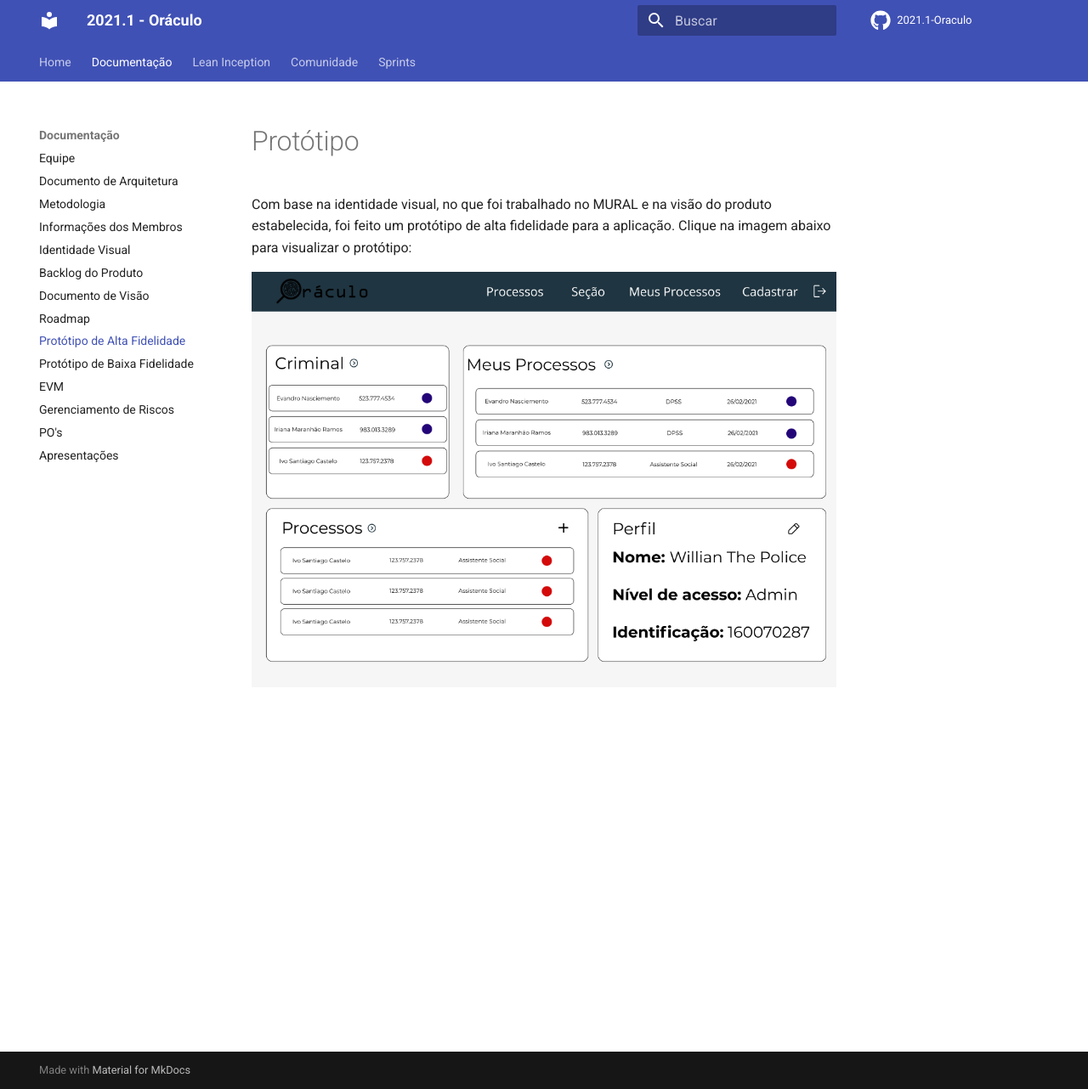
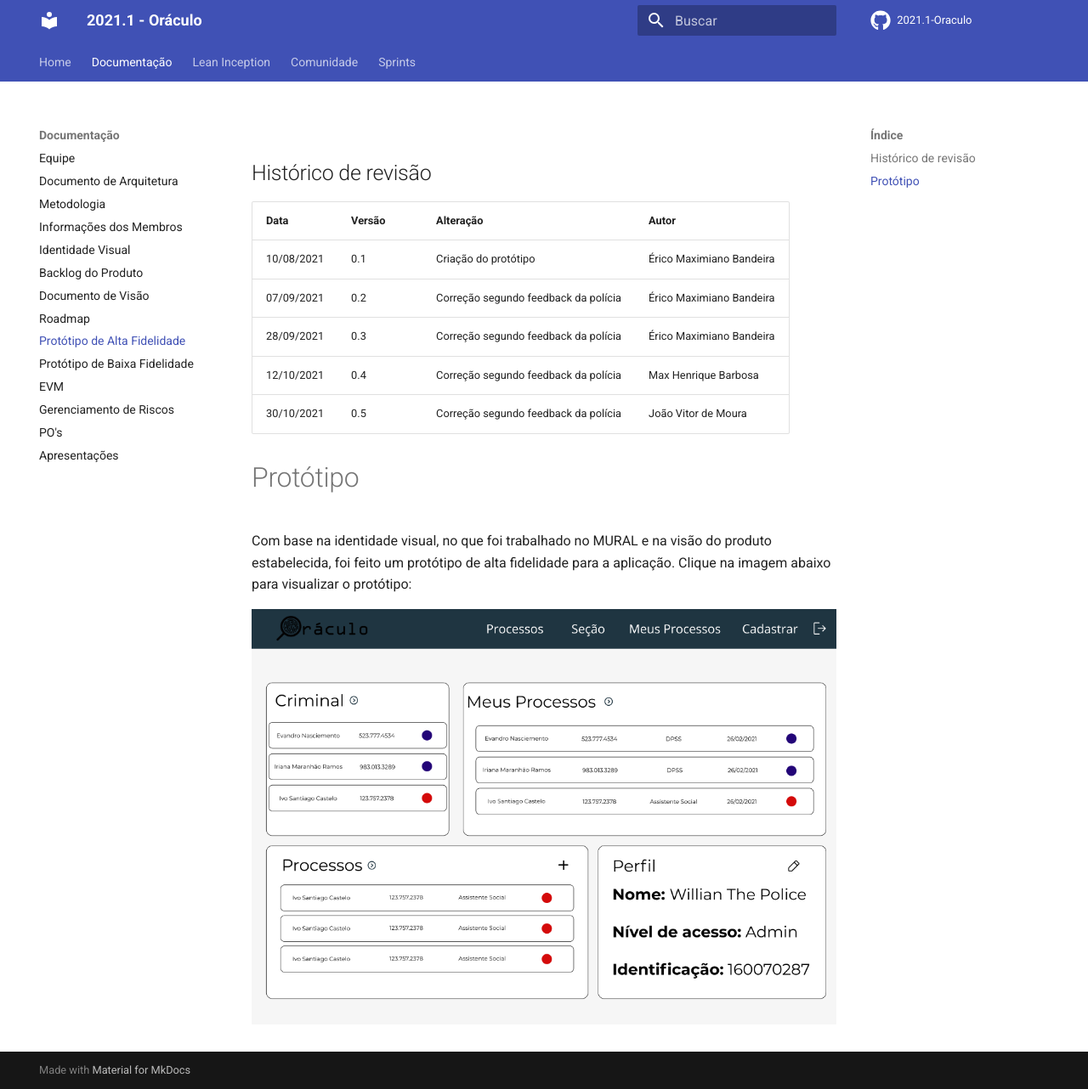
Before and after one commit to fga-eps-mds/2021.1-Oraculo, an MkDocs documentation site: the page built from docs/prototipo.md, in a window 1280 px wide and 1282 px high. Shown: the whole window at 85% size. Built offline with MkDocs 1.6.1 and Material for MkDocs 9.7.7, drawn with Linux system fonts in a browser that asks for light colours; comment, search, counter and statistics services are not loaded.

Commit message:
add prototype history

```diff
--- a/docs/prototipo.md
+++ b/docs/prototipo.md
@@ -1,3 +1,13 @@
+## Histórico de revisão
+
+| Data       | Versão | Alteração                                                    | Autor                    |
+| ---------- | ------ | ------------------------------------------------------------ | ------------------------ |
+| 10/08/2021 | 0.1    | Criação do protótipo                        | Érico Maximiano Bandeira |
+| 07/09/2021 | 0.2    | Correção segundo feedback da polícia          | Érico Maximiano Bandeira |
+| 28/09/2021 | 0.3    | Correção segundo feedback da polícia  | Érico Maximiano Bandeira |
+| 12/10/2021 | 0.4    | Correção segundo feedback da polícia                                       | Max Henrique Barbosa     |
+| 30/10/2021 | 0.5    | Correção segundo feedback da polícia                                       | João Vitor de Moura     |
+
 # Protótipo
 
 Com base na identidade visual, no que foi trabalhado no MURAL e na visão do produto estabelecida, foi feito um protótipo de alta fidelidade para a aplicação. Clique na imagem abaixo para visualizar o protótipo:
```
